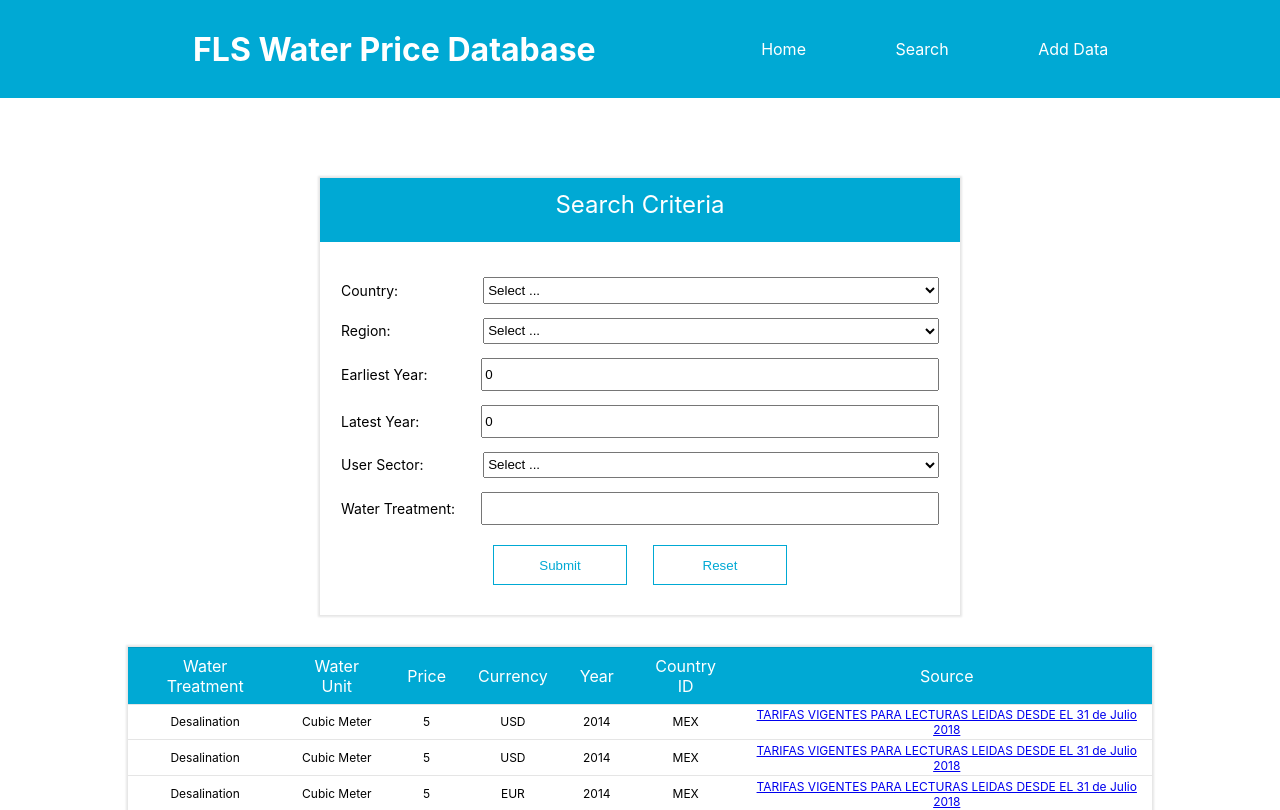
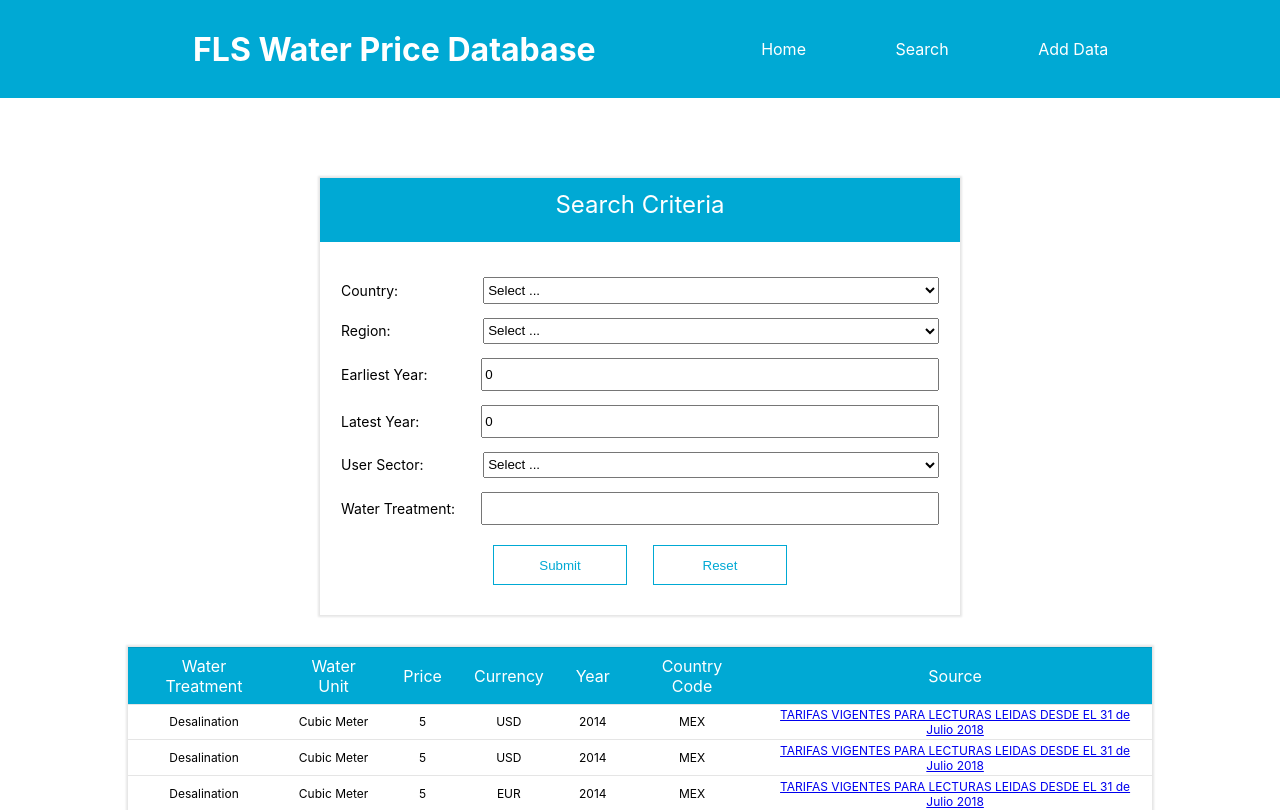
Before and after one commit to fls-water-wiki/fls-water-price-frontend, a React (Create React App) app: page /search in a window 1280 px wide. Shown: the top 810 px of the page. Built offline with nearby package versions, Linux system fonts and the light colour scheme.

Commit message:
fix country_id to nat_code

```diff
--- a/src/components/ResultsTable.jsx
+++ b/src/components/ResultsTable.jsx
@@ -66,7 +66,7 @@ function ResultsTable({ results }) {
                    +result.price.toFixed(2),
                     result.currency,
                     result.year,
-                    result.country_id
+                    result.nat_code
                   ]
 
                 return(
--- a/src/constants/constants.js
+++ b/src/constants/constants.js
@@ -1,12 +1,12 @@
 export const csvHeaders = [
     // {label: "ID", key: "vp_id"},
-    {label: "Water Treatment", key: "vp_water_treatment"},
-    {label: "Water Unit", key: "vp_water_unit"},
-    {label: "Price", key: "vp_num"},
-    {label: "Currency", key: "currency_id"},
-    {label: "Year", key: "vp_date"},
-    {label: "Country ID", key: "nation_id"},
-    {label: "Source", key: "src_title"},
+    {label: "Water Treatment", key: "water_treatment"},
+    {label: "Water Unit", key: "water_unit"},
+    {label: "Price", key: "price"},
+    {label: "Currency", key: "currency"},
+    {label: "Year", key: "year"},
+    {label: "Country Code", key: "nat_code"},
+    {label: "Source", key: "source_title"},
 ];
 
 export const fields = ["ID", "Water Treatment", "Water Unit", "Price",  "Currency", "Year", "Country ID", "Source URI"];
@@ -17,8 +17,8 @@ export const TABLE_COLUMNS = {
     PRICE: 'price',
     CURRENCY: 'currency',
     YEAR: 'year',
-    COUNTRY_ID: 'country_id',
-    SOURCE: 'source',
+    NAT_CODE: 'nat_code',
+    SOURCE_TITLE: 'source',
 }
 
 export const TABLE_COLUMN_DESCRIPTIONS = {
@@ -27,6 +27,6 @@ export const TABLE_COLUMN_DESCRIPTIONS = {
     PRICE: 'Numerical value for water cost.',
     CURRENCY: 'Relevant national currency. Uses ISO 4217 as standard list.',
     YEAR: 'Year in which the water cost was active.',
-    COUNTRY_ID: 'The country under whose jurisdiction the water cost falls. Uses ISO 3166 country codes as standard list.',
-    SOURCE: 'Information source',
+    NAT_CODE: 'The country under whose jurisdiction the water cost falls. Uses ISO 3166 country codes as standard list.',
+    SOURCE_TITLE: 'Information source',
 }
--- a/src/mock-data/data.js
+++ b/src/mock-data/data.js
@@ -6,7 +6,7 @@ export const data = [
         'type': 'Transactional price',
         'water_treatment': 'Desalination',
         'currency': 'USD',
-        'country_id': 'MEX',
+        'nat_code': 'MEX',
         'source': {
             'uri': 'https://www.nuevaatacama.cl/recursos-ata/Tarifas/Tarifa%20ACA%2031%20de%20Julio%202018.pdf',
             'title': 'TARIFAS VIGENTES PARA LECTURAS LEIDAS DESDE EL 31 de Julio 2018',
@@ -23,7 +23,7 @@ export const data = [
         'type': 'Transactional price',
         'water_treatment': 'Desalination',
         'currency': 'USD',
-        'country_id': 'MEX',
+        'nat_code': 'MEX',
         'source': {
             'uri': 'https://www.nuevaatacama.cl/recursos-ata/Tarifas/Tarifa%20ACA%2031%20de%20Julio%202018.pdf',
             'title': 'TARIFAS VIGENTES PARA LECTURAS LEIDAS DESDE EL 31 de Julio 2018',
@@ -40,7 +40,7 @@ export const data = [
         'type': 'Transactional price',
         'water_treatment': 'Desalination',
         'currency': 'EUR',
-        'country_id': 'MEX',
+        'nat_code': 'MEX',
         'source': {
             'uri': 'https://www.nuevaatacama.cl/recursos-ata/Tarifas/Tarifa%20ACA%2031%20de%20Julio%202018.pdf',
             'title': 'TARIFAS VIGENTES PARA LECTURAS LEIDAS DESDE EL 31 de Julio 2018',
@@ -58,7 +58,7 @@ export const data = [
         'type': 'Statutory price',
         'water_treatment': 'Desalination',
         'currency': 'USD',
-        'country_id': 'MEX',
+        'nat_code': 'MEX',
         'source': {
             'uri': 'https://www.nuevaatacama.cl/recursos-ata/Tarifas/Tarifa%20ACA%2031%20de%20Julio%202018.pdf',
             'title': 'TARIFAS VIGENTES PARA LECTURAS LEIDAS DESDE EL 31 de Julio 2018',
@@ -75,7 +75,7 @@ export const data = [
         'type': 'Transactional price',
         'water_treatment': 'Desalination',
         'currency': 'USD',
-        'country_id': 'MEX',
+        'nat_code': 'MEX',
         'source': {
             'uri': 'https://www.nuevaatacama.cl/recursos-ata/Tarifas/Tarifa%20ACA%2031%20de%20Julio%202018.pdf',
             'title': 'TARIFAS VIGENTES PARA LECTURAS LEIDAS DESDE EL 31 de Julio 2018',
```
